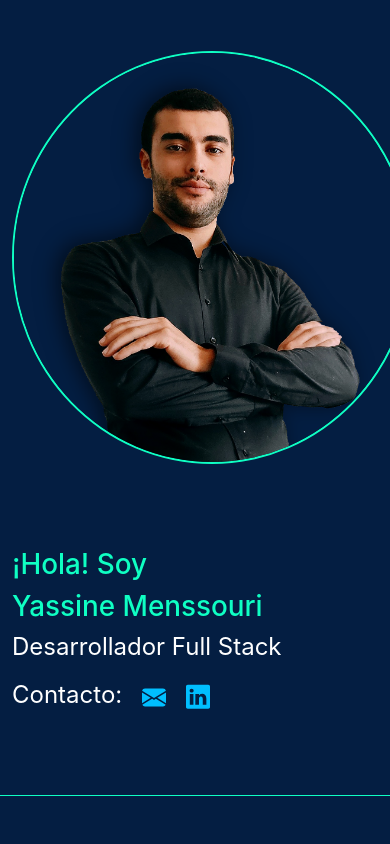
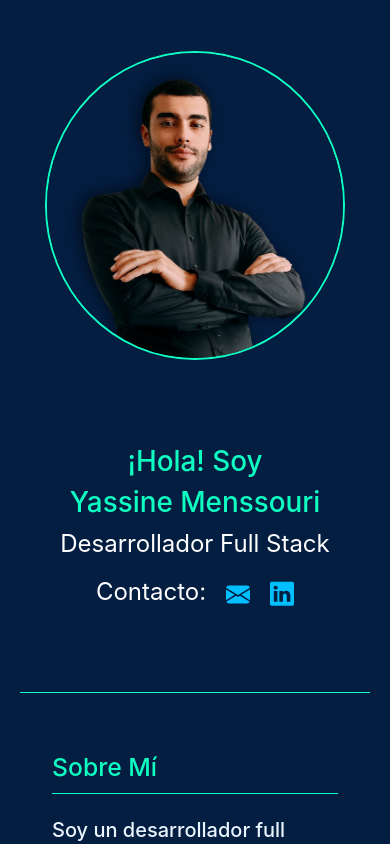
Before and after one commit to menssouri2811/Portfolio, a Next.js app: page /home in a window 390 px wide. Shown: the top 844 px of the page. Built offline with nearby package versions, Linux system fonts and the light colour scheme.

Commit message:
Ajustes responsive
Ajustar vista movil

```diff
--- a/src/app/globals.css
+++ b/src/app/globals.css
@@ -1,10 +1,14 @@
-
 /* Estilos Globales */
-
+html {
+    width: 100%;
+    height: 100%;
+}
 body {
-        background-color: #041E42 !important;
+    width: 100vw;
+    height: 100vh;
+  background-color: #041e42 !important;
   color: #fff !important;
-        font-family: 'Inter', sans-serif !important;
+  font-family: "Inter", sans-serif !important;
   margin: 0;
   padding: 0;
   font-size: 24px !important;
@@ -20,19 +24,19 @@
   text-decoration: underline;
 }
 
-    h1{
+h1 {
   font-size: 2em;
   font-weight: 600;
 }
 
 h1,
 h2 {
-        color: #0FFFC3 !important;
+  color: #0fffc3 !important;
 }
 
 h3 {
   font-size: 1.5rem;
-        color: #94F3E4 !important;
+  color: #94f3e4 !important;
 }
 
 ul {
@@ -46,7 +50,7 @@
 
 /* Estilos de Secciones */
 header {
-        border-bottom: 1px solid #0FFFC3;
+  border-bottom: 1px solid #0fffc3;
   margin-bottom: 40px;
   margin-top: 13%;
   padding-bottom: 10vh;
@@ -61,17 +65,16 @@
   /* max-width: 800px; */
 }
 
-
 section h2 {
   padding-bottom: 10px;
   margin-bottom: 20px;
   width: 100%;
-        border-bottom: 1px solid #0FFFC3;
+  border-bottom: 1px solid #0fffc3;
 }
 
 .card {
   transition: transform 0.1s ease;
-        background-color: #333F44 !important;
+  background-color: #333f44 !important;
   margin-bottom: 20px;
   position: relative;
   padding: 20px;
@@ -82,13 +85,15 @@
   overflow: hidden;
 }
 
-    .card p, .card ul {
+.card p,
+.card ul {
   font-size: 20px !important;
 }
-    section>p,
-    section>div>ul>li,
-    section>ul>li,
-    section>div>p {
+
+section > p,
+section > div > ul > li,
+section > ul > li,
+section > div > p {
   color: rgb(235, 245, 255) !important;
   font-feature-settings: unset;
   font-weight: 500 !important;
@@ -101,20 +106,20 @@
   position: absolute;
   width: 200px;
   height: 200px;
-        background: radial-gradient(circle, rgba(148, 243, 229, 0.199) 0%, rgba(0, 0, 0, 0) 80%);
+  background: radial-gradient(
+    circle,
+    rgba(148, 243, 229, 0.199) 0%,
+    rgba(0, 0, 0, 0) 80%
+  );
   pointer-events: none;
   transition: transform ease;
   border: none;
   display: none;
   z-index: 1;
-
 }
-
-
 
 header .contact {
   display: flex;
-        align-items: center;
   gap: 20px;
 }
 
@@ -132,13 +137,12 @@
   align-items: center;
 }
 
-
 .wrapper a {
   text-decoration: none;
   color: inherit;
   display: flex;
   align-items: center;
-        color: #00BFFF;
+  color: #00bfff;
 }
 
 .wrapper a:hover {
@@ -155,24 +159,66 @@
   font-size: 26px;
 }
 
-
-
 .image-container {
   overflow: hidden;
-
-        /* Hace que el contenedor sea redondo */
 }
 
 .image-container .avatar {
   max-width: 400px;
   height: auto;
   border-radius: 50%;
-        border: 2px solid #0FFFC3;
+  border: 2px solid #0fffc3;
 }
 
+@media (max-width: 1000px) {
+    .image-container .avatar {
+        max-width: 300px !important;
+      }
+  }
+
+  @media (max-width: 767px) {
+    header .row {
+        text-align: center;
+    }
+
+    header .contact {
+        justify-content: center;
+      }
+  }
 
 @media (min-width: 1400px) {
-        .container, .container-lg, .container-md, .container-sm, .container-xl, .container-xxl {
+  .container,
+  .container-lg,
+  .container-md,
+  .container-sm,
+  .container-xl,
+  .container-xxl {
     max-width: 1020px !important;
   }
 }
+
+@media (max-width: 700px) {
+  .container,
+  .container-lg,
+  .container-md,
+  .container-sm,
+  .container-xl,
+  .container-xxl {
+    max-width: 600px !important;
+  }
+
+  .image-container .avatar {
+    max-width: 300px;
+  }
+
+}
+  @media (max-width: 500px) {
+    .container,
+    .container-lg,
+    .container-md,
+    .container-sm,
+    .container-xl,
+    .container-xxl {
+      max-width: 350px !important;
+    }
+  }
--- a/src/app/layout.js
+++ b/src/app/layout.js
@@ -19,7 +19,7 @@ export const metadata = {
 
 export default function RootLayout({ children }) {
   return (
-    <html lang="en">
+    <html lang="es">
       <body className={`${geistSans.variable} ${geistMono.variable}`}>
         {children}
       </body>
```
Also changed, not shown: src/app/page.module.css (deleted, +0 -168 lines). Lines whose indentation alone changed are shown as unchanged.
